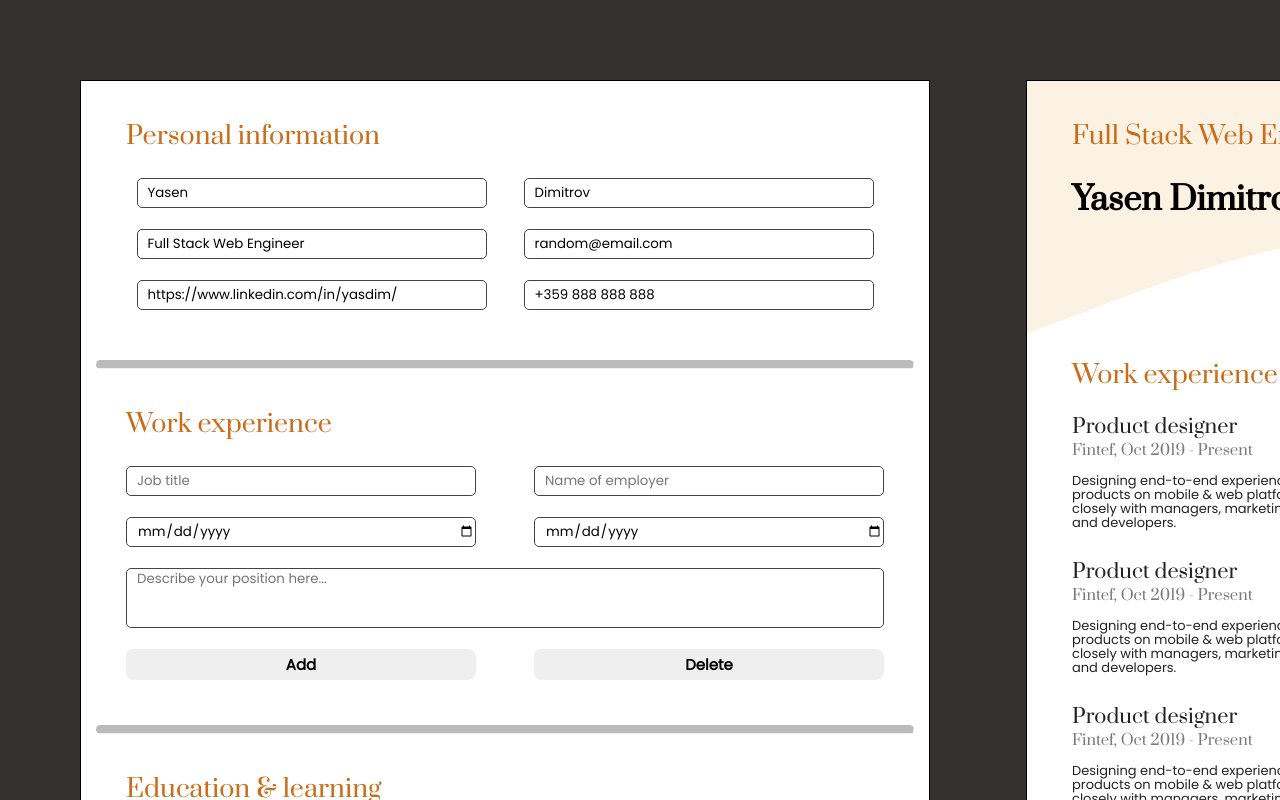
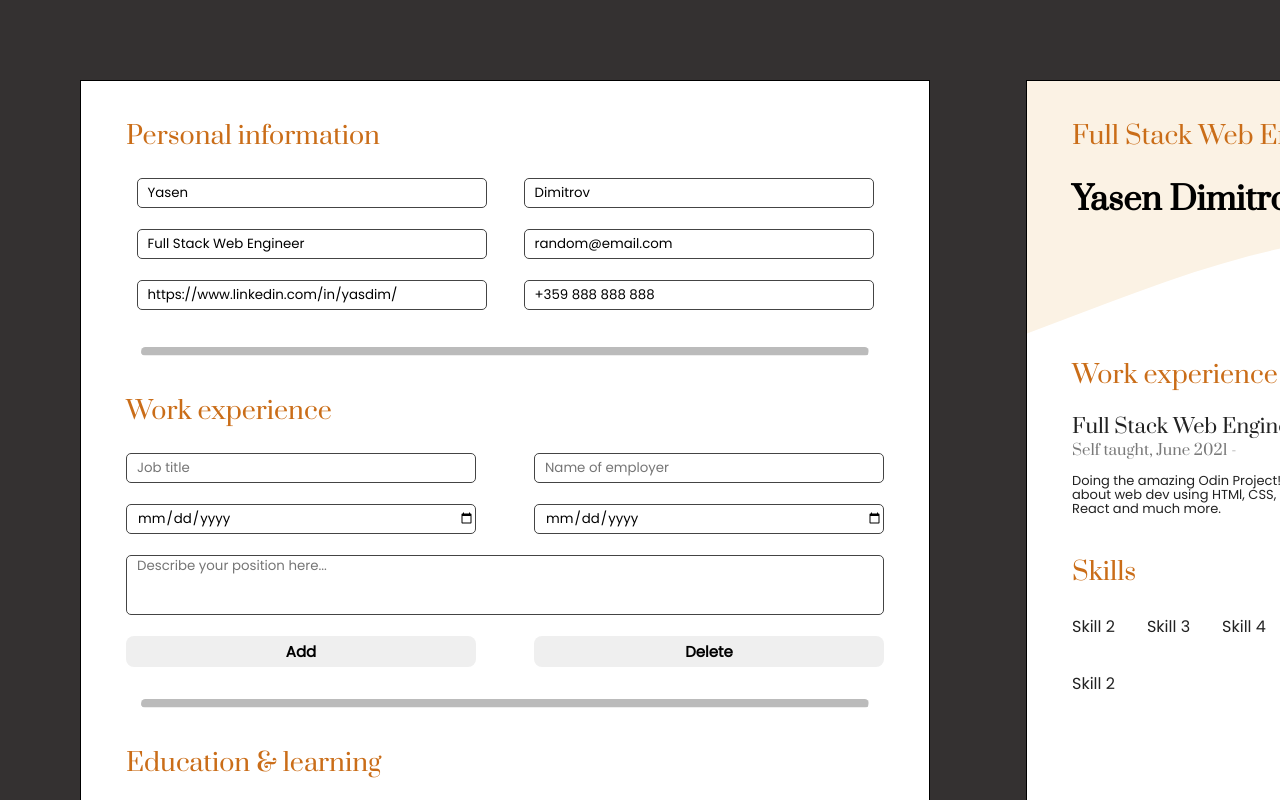
Before and after one commit to blancpain/cv-generator, a React (Create React App) app: page / in a window 1280 px wide. Shown: the top 800 px of the page. Built offline with nearby package versions, Linux system fonts and the light colour scheme.

Commit message:
Add state and change handler for work experience inputs; minor styling changes

```diff
--- a/src/App.js
+++ b/src/App.js
@@ -8,6 +8,9 @@ import PersonalInput from "./components/forms/PersonalInput";
 import WorkInput from "./components/forms/WorkInput";
 import EducationInput from "./components/forms/EducationInput";
 import SkillsInput from "./components/forms/SkillsInput";
+import { nanoid } from "nanoid";
+
+// use: id: nanoid()
 
 export default class App extends Component {
   // eslint-disable-next-line no-useless-constructor
@@ -23,13 +26,24 @@ export default class App extends Component {
         linkedIn: "https://www.linkedin.com/in/yasdim/",
         phone: "+359 888 888 888",
       },
-      workExperience: [],
+      workExperience: [
+        {
+          id: nanoid(),
+          jobTitle: "Full Stack Web Engineer",
+          employer: "Self taught",
+          startDate: "2021-06-01",
+          endDate: "",
+          comments:
+            "Doing the amazing Odin Project! Learning about web dev using HTMl, CSS, JavaScript, React and much more.",
+        },
+      ],
+      workInputElems: [<WorkInput key={nanoid()} id={nanoid()} />],
       education: [],
       skills: [],
     };
   }
 
-  handleChange = (e) => {
+  handlePersonalInfoChange = (e) => {
     const { value, name } = e.target;
     this.setState({
       personalInfo: {
@@ -40,18 +54,29 @@ export default class App extends Component {
   };
 
   render() {
+    const allWorkExperience = this.state.workExperience.map((item) => {
+      return (
+        <Work
+          key={item.id}
+          jobTitle={item.jobTitle}
+          employer={item.employer}
+          startDate={item.startDate}
+          endDate={item.endDate}
+          comments={item.comments}
+        />
+      );
+    });
+    const allWorkInputElements = this.state.workInputElems.map((item) => item);
+
     return (
       <div className="content--container">
         <div className="content--input">
           <PersonalInput
-            updateValues={this.handleChange}
+            updateValues={this.handlePersonalInfoChange}
             personalInfo={this.state.personalInfo}
           />
-          <hr className="rounded"></hr>
-          <WorkInput />
-          <hr className="rounded"></hr>
+          {allWorkInputElements}
           <EducationInput />
-          <hr className="rounded"></hr>
           <SkillsInput />
         </div>
         <div className="content--CV">
@@ -64,7 +89,7 @@ export default class App extends Component {
             phone={this.state.personalInfo.phone}
           />
           <main>
-            <Work />
+            {allWorkExperience}
             <Education />
             <Skills />
           </main>
--- a/src/components/Education.js
+++ b/src/components/Education.js
@@ -12,8 +12,6 @@ export default class Education extends Component {
       <div className="education-container">
         <h1 className="title">Education & Learning</h1>
         <TextBox />
-        <TextBox />
-        <TextBox />
       </div>
     );
   }
--- a/src/components/Work.js
+++ b/src/components/Work.js
@@ -1,5 +1,4 @@
 import React, { Component } from "react";
-import TextBox from "./TextBox";
 
 export default class Work extends Component {
   // eslint-disable-next-line no-useless-constructor
@@ -8,12 +7,32 @@ export default class Work extends Component {
   }
 
   render() {
+    const { jobTitle, employer, startDate, endDate, comments } = this.props;
+
+    // convert dates (if provided) to presentable format
+    let convertedStartDate =
+      startDate === ""
+        ? ""
+        : `${new Date(startDate).toLocaleString("default", {
+            month: "long",
+          })} ${new Date(startDate).getFullYear()}`;
+    let convertedEndDate =
+      endDate === ""
+        ? ""
+        : `${new Date(endDate).toLocaleString("default", {
+            month: "long",
+          })} ${new Date(endDate).getFullYear()}`;
+
     return (
       <div className="work-container">
         <h1 className="title">Work experience</h1>
-        <TextBox />
-        <TextBox />
-        <TextBox />
+        <div className="text-box-container">
+          <h3 className="work-title">{jobTitle}</h3>
+          <h4 className="sub-title">
+            {employer}, {convertedStartDate} - {convertedEndDate}
+          </h4>
+          <p className="free-text">{comments}</p>
+        </div>
       </div>
     );
   }
--- a/src/components/forms/EducationInput.js
+++ b/src/components/forms/EducationInput.js
@@ -40,6 +40,7 @@ export default class EducationInput extends Component {
           <button className="add">Add</button>
           <button className="delete">Delete</button>
         </form>
+        <hr className="rounded"></hr>
       </section>
     );
   }
--- a/src/components/forms/PersonalInput.js
+++ b/src/components/forms/PersonalInput.js
@@ -56,6 +56,7 @@ export default class PersonalInput extends Component {
             value={personalInfo.phone}
           />
         </form>
+        <hr className="rounded"></hr>
       </section>
     );
   }
--- a/src/components/forms/WorkInput.js
+++ b/src/components/forms/WorkInput.js
@@ -46,6 +46,7 @@ export default class WorkInput extends Component {
           <button className="add">Add</button>
           <button className="delete">Delete</button>
         </form>
+        <hr className="rounded"></hr>
       </section>
     );
   }
--- a/src/styles/styles.css
+++ b/src/styles/styles.css
@@ -177,6 +177,7 @@ input[type="url"] {
 
 /* misc */
 .rounded {
+  margin-top: 2rem;
   border-top: 8px solid #bbb;
   border-radius: 5px;
   margin-left: 15px;
@@ -186,7 +187,7 @@ input[type="url"] {
 /* Work input styles */
 
 .work-input {
-  padding: 45px;
+  padding: 0 45px 45px 45px;
 }
 
 .work-input--form {
@@ -235,7 +236,7 @@ textarea {
 /* Education input styles */
 
 .education-input {
-  padding: 45px;
+  padding: 0 45px 45px 45px;
 }
 
 .education-input--form {
@@ -248,10 +249,22 @@ textarea {
 /* Skills input styles */
 
 .skills-input {
-  padding: 45px;
+  padding: 0 45px 45px 45px;
 }
 
 .skills-input--form {
   display: flex;
   gap: 1rem;
 }
+
+/* Media queries */
+
+@media only screen and (max-width: 1000px) {
+  .content--container {
+    margin: 4rem;
+    display: flex;
+    flex-direction: column;
+    gap: 3rem;
+    align-items: center;
+  }
+}
```
